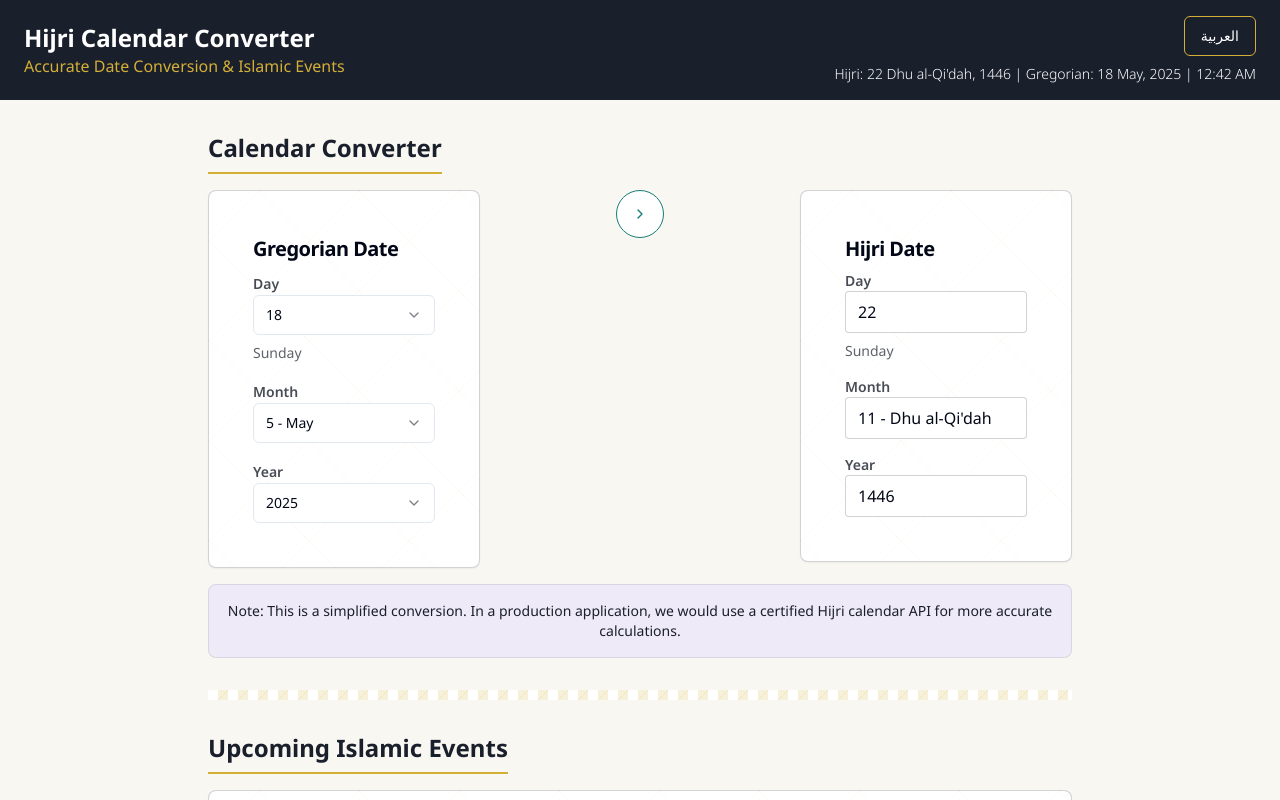
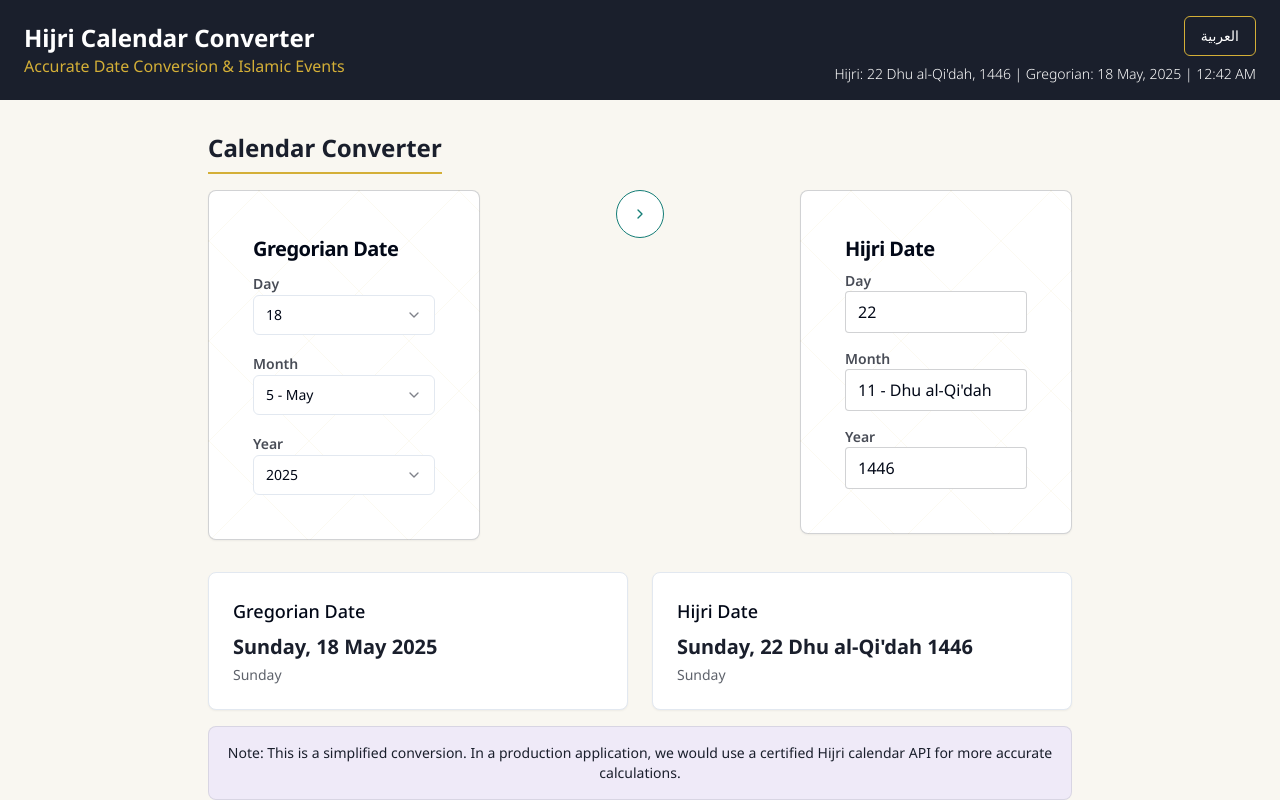
Before and after one commit to whosanes26/dual-calendar-convert, a React (Vite) app: page / in a window 1280 px wide. Shown: the top 800 px of the page. Built offline with nearby package versions, Linux system fonts and the light colour scheme.

Commit message:
feat: Display weekday below date boxes
Displays the weekday name below the date selection boxes in the DateConverter component.

```diff
--- a/src/components/DateConverter.tsx
+++ b/src/components/DateConverter.tsx
@@ -148,6 +148,18 @@ const DateConverter: React.FC<DateConverterProps> = ({ language }) => {
     return `${month} - ${getMonthName(month, calendar, language)}`;
   };
 
+  // Format date for result display
+  const formatDateResult = (date: CalendarDate): string => {
+    const weekday = getWeekdayName(date, language);
+    const monthName = getMonthName(date.month, date.type, language);
+
+    if (language === 'en') {
+      return `${weekday}, ${date.day} ${monthName} ${date.year}`;
+    } else {
+      return `${weekday}، ${date.day} ${monthName} ${date.year}`;
+    }
+  };
+
   return (
     <div className="max-w-4xl mx-auto my-8 px-4">
       <h2 className="calendar-heading mx-auto text-center">
@@ -185,9 +197,6 @@ const DateConverter: React.FC<DateConverterProps> = ({ language }) => {
                     ))}
                   </SelectContent>
                 </Select>
-                <p className="text-sm text-islamic-navy/70 mt-2">
-                  {inputWeekday}
-                </p>
               </div>
 
               <div>
@@ -262,9 +271,6 @@ const DateConverter: React.FC<DateConverterProps> = ({ language }) => {
               <div>
                 <p className="input-label">{language === 'en' ? 'Day' : 'اليوم'}</p>
                 <p className="date-select">{outputDate.day}</p>
-                <p className="text-sm text-islamic-navy/70 mt-2">
-                  {outputWeekday}
-                </p>
               </div>
 
               <div>
@@ -283,6 +289,41 @@ const DateConverter: React.FC<DateConverterProps> = ({ language }) => {
         </Card>
       </div>
 
+      {/* Result Display with Day of Week */}
+      <div className="mt-8 grid grid-cols-1 md:grid-cols-2 gap-6">
+        <Card className="result-card">
+          <CardContent className="pt-6">
+            <h3 className="text-lg font-medium mb-2">
+              {inputType === 'gregorian'
+                ? (language === 'en' ? 'Gregorian Date' : 'التاريخ الميلادي')
+                : (language === 'en' ? 'Hijri Date' : 'التاريخ الهجري')}
+            </h3>
+            <p className="text-xl font-bold text-islamic-navy">
+              {formatDateResult(inputDate)}
+            </p>
+            <p className="text-sm text-islamic-navy/70 mt-1">
+              {inputWeekday}
+            </p>
+          </CardContent>
+        </Card>
+
+        <Card className="result-card">
+          <CardContent className="pt-6">
+            <h3 className="text-lg font-medium mb-2">
+              {inputType === 'hijri'
+                ? (language === 'en' ? 'Gregorian Date' : 'التاريخ الميلادي')
+                : (language === 'en' ? 'Hijri Date' : 'التاريخ الهجري')}
+            </h3>
+            <p className="text-xl font-bold text-islamic-navy">
+              {formatDateResult(outputDate)}
+            </p>
+            <p className="text-sm text-islamic-navy/70 mt-1">
+              {outputWeekday}
+            </p>
+          </CardContent>
+        </Card>
+      </div>
+
       <div className="mt-4 p-4 bg-islamic-light/50 rounded-lg border border-islamic-navy/10 text-sm text-center">
         {language === 'en'
           ? "Note: This is a simplified conversion. In a production application, we would use a certified Hijri calendar API for more accurate calculations."
```
